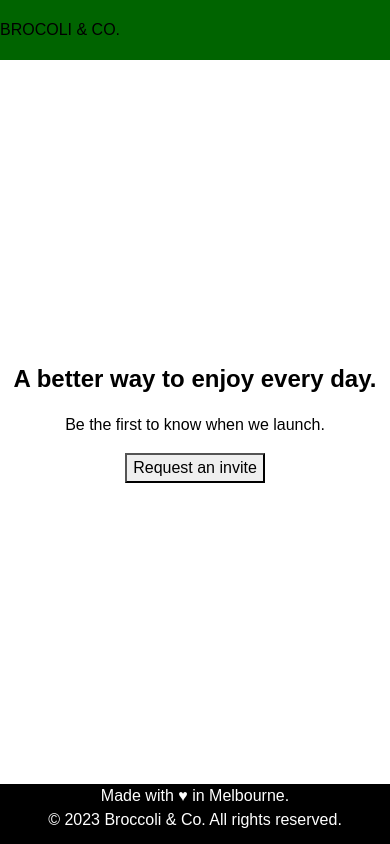
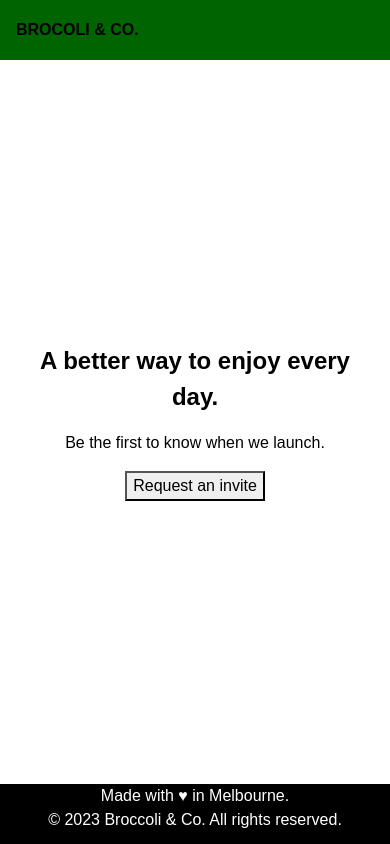
Before and after one commit to nicholascannon/broccoli-landing-page, a React (Vite) app in the folder client/: page / in a window 390 px wide. Built offline with nearby package versions, Linux system fonts and the light colour scheme.

Commit message:
Add responsive padding via variables

```diff
--- a/client/src/app/landing/landing-page.module.css
+++ b/client/src/app/landing/landing-page.module.css
@@ -13,6 +13,8 @@
     display: flex;
     justify-content: center;
     align-items: center;
+
+    padding: 0 var(--padding-x);
 }
 
 .content {
--- a/client/src/common/components/footer.module.css
+++ b/client/src/common/components/footer.module.css
@@ -4,4 +4,6 @@
 
     height: 60px;
     text-align: center;
+
+    padding: 0 var(--padding-x);
 }
--- a/client/src/common/components/header.module.css
+++ b/client/src/common/components/header.module.css
@@ -5,4 +5,10 @@
 
     display: flex;
     align-items: center;
+
+    padding: 0 var(--padding-x);
 }
+
+.title {
+    font-weight: bold;
+}
--- a/client/src/common/components/header.tsx
+++ b/client/src/common/components/header.tsx
@@ -3,7 +3,7 @@ import styles from './header.module.css';
 export const Header = () => {
     return (
         <header className={styles.header}>
-            <span>BROCOLI & CO.</span>
+            <span className={styles.title}>BROCOLI & CO.</span>
         </header>
     );
 };
--- a/client/src/main.css
+++ b/client/src/main.css
@@ -1,3 +1,18 @@
+:root {
+    /* Sm screens */
+    --padding-x: 1rem;
+
+    /* Md screens */
+    @media (min-width: 768px) {
+        --padding-x: 2rem;
+    }
+
+    /* Lg screens */
+    @media (min-width: 992px) {
+        --padding-x: 6rem;
+    }
+}
+
 /* Box sizing rules */
 *,
 *::before,
```
